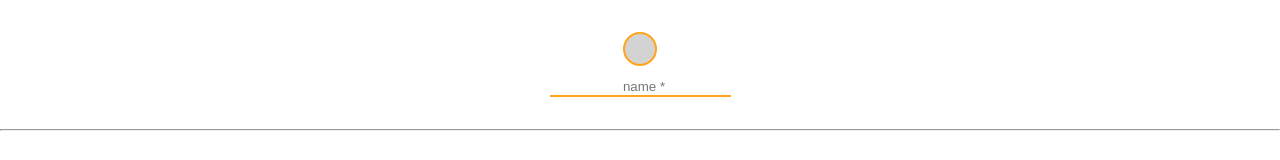
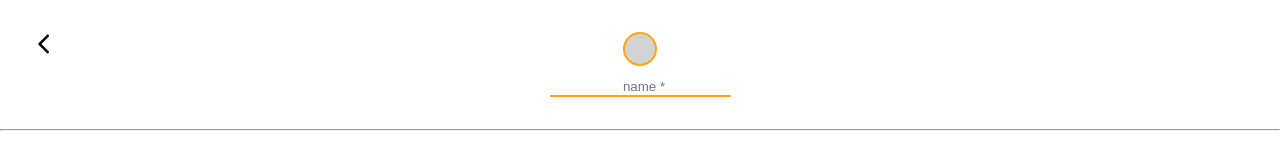
Before and after one commit to MariaRiosNavarro/mobileSimulation-propOS, a Next.js app: page /create in a window 1280 px wide. Shown: the top 160 px of the page. Built offline with nearby package versions, Linux system fonts and the light colour scheme.

Commit message:
style changes

```diff
--- a/pages/contacts/[id]/index.js
+++ b/pages/contacts/[id]/index.js
@@ -18,7 +18,7 @@ const StyledHeadingContainer = styled.div`
   flex-direction: column;
   justify-content: center;
   align-items: center;
-  margin-right: 10rem;
+  margin-right: 7rem;
 `;
 
 const StyledHeading = styled.h3`
--- a/pages/create.js
+++ b/pages/create.js
@@ -1,6 +1,8 @@
 import styled from "styled-components";
 import { StyledHR } from "../components/StyledHR";
 import { useState } from "react";
+import { backSVG } from "../components/assets/contactsSVG";
+import Link from "next/link";
 
 //------------------------------------------STYLE
 
@@ -99,8 +101,12 @@ const StyledSuccessMessage = styled.h5`
   border-radius: 8px;
 `;
 
+const StyledLinkCreate = styled(Link)`
+  position: absolute;
+  margin-left: 2rem;
+`;
+
 //----------------------------------------------- FUNCTION------------HERE
-
 
 export default function CreateContactForm() {
   const [showSuccessMessageState, setShowSuccessMessageState] = useState(false);
@@ -127,6 +133,7 @@ export default function CreateContactForm() {
 
   return (
     <>
+      <StyledLinkCreate href={"/"}>{backSVG}</StyledLinkCreate>
       <form onSubmit={handleSubmit}>
         <StyledHeader>
           {/* NAME INPUT */}
@@ -144,6 +151,7 @@ export default function CreateContactForm() {
             <StyledInputPhoto type="file" id="photo" />
           </StyledPhotoLabel>
         </StyledHeader>
+
         <StyledHR />
         <StyledContainer>
           {/* PHONE INPUT */}
```
